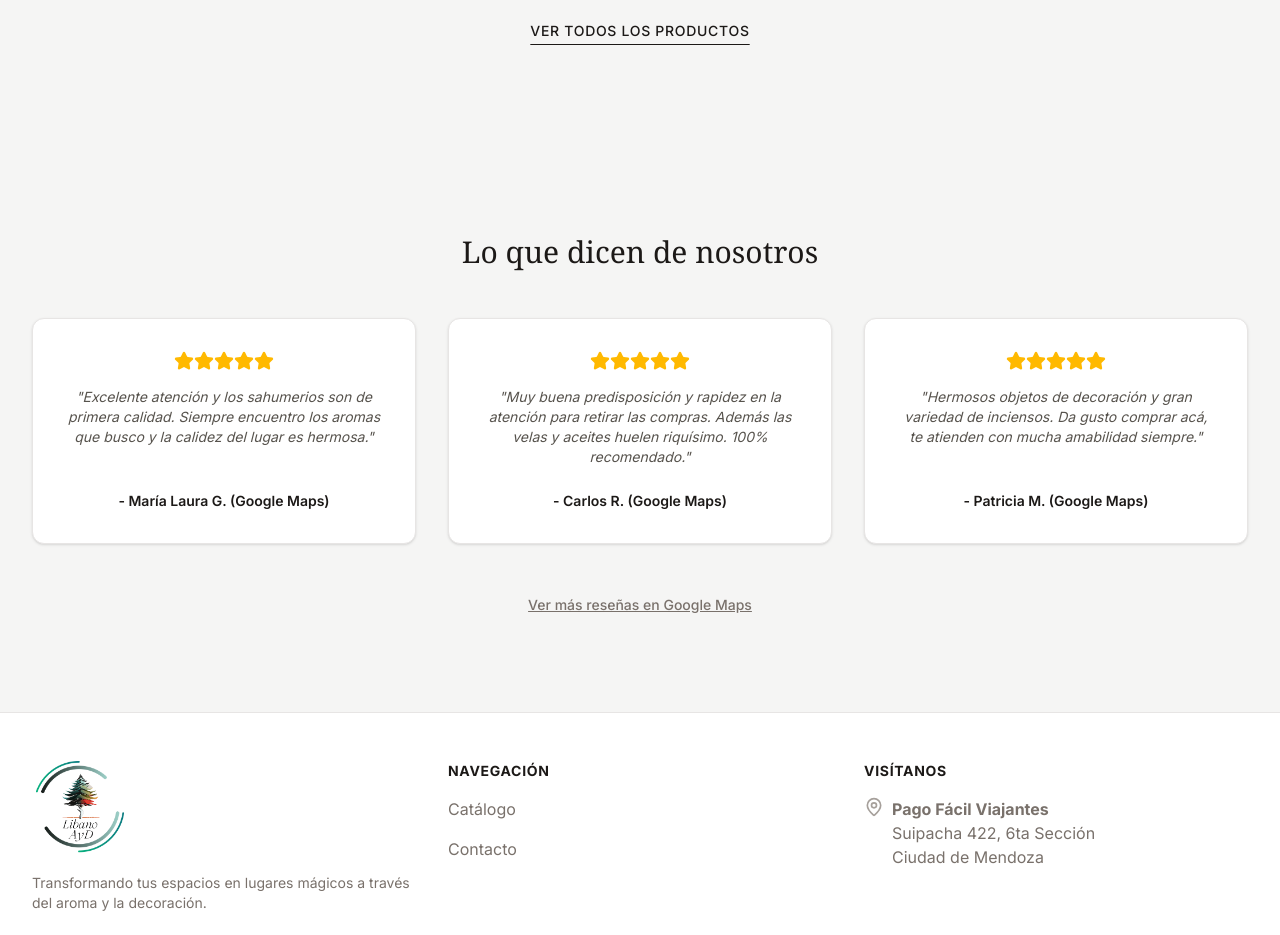
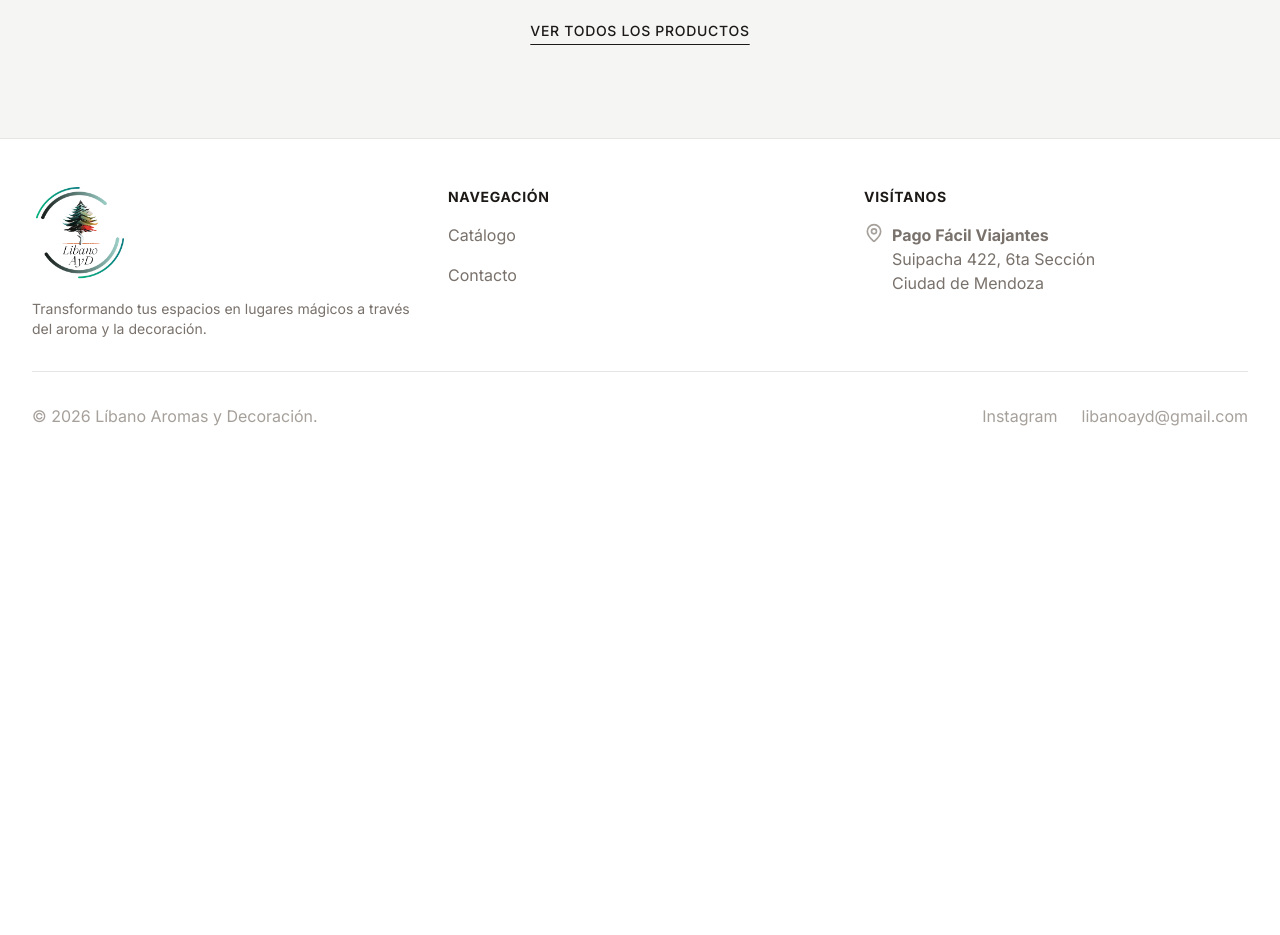
Before and after one commit to libanoayd/Tienda, a Next.js app: page / in a window 1280 px wide. Shown: the part 1240-2175 px from the top of the page. After the commit the page ends 1716 px from the top, so only its background shows below. Built offline with nearby package versions, Linux system fonts and the light colour scheme; no server answers.

Commit message:
Eliminar seccion de resenas de la portada

```diff
--- a/src/app/page.tsx
+++ b/src/app/page.tsx
@@ -64,51 +64,6 @@ export default function Home() {
         </div>
       </section>
 
-      {/* Review Section */}
-      <section className="bg-stone-100 py-24">
-        <div className="max-w-7xl mx-auto px-4 sm:px-6 lg:px-8 text-center">
-          <h2 className="text-3xl font-serif text-stone-900 mb-12">Lo que dicen de nosotros</h2>
-          <div className="grid grid-cols-1 md:grid-cols-3 gap-8">
-            {[
-              {
-                text: "Excelente atención y los sahumerios son de primera calidad. Siempre encuentro los aromas que busco y la calidez del lugar es hermosa.",
-                author: "María Laura G.",
-                stars: 5,
-              },
-              {
-                text: "Muy buena predisposición y rapidez en la atención para retirar las compras. Además las velas y aceites huelen riquísimo. 100% recomendado.",
-                author: "Carlos R.",
-                stars: 5,
-              },
-              {
-                text: "Hermosos objetos de decoración y gran variedad de inciensos. Da gusto comprar acá, te atienden con mucha amabilidad siempre.",
-                author: "Patricia M.",
-                stars: 5,
-              },
-            ].map((review, i) => (
-              <div key={i} className="bg-white p-8 rounded-xl shadow-sm flex flex-col items-center border border-stone-200">
-                <div className="flex text-amber-400 mb-4">
-                  {[...Array(review.stars)].map((_, j) => <Star key={j} className="h-5 w-5 fill-current" />)}
-                </div>
-                <p className="text-stone-600 italic mb-6 text-sm flex-grow">
-                  "{review.text}"
-                </p>
-                <span className="font-semibold text-stone-900 text-sm">- {review.author} (Google Maps)</span>
-              </div>
-            ))}
-          </div>
-          <div className="mt-12">
-            <a
-              href="https://maps.app.goo.gl/buTkyM12dxjJtHJh9"
-              target="_blank"
-              rel="noopener noreferrer"
-              className="text-stone-500 hover:text-stone-900 text-sm font-medium underline"
-            >
-              Ver más reseñas en Google Maps
-            </a>
-          </div>
-        </div>
-      </section>
     </div>
   );
 }
```
